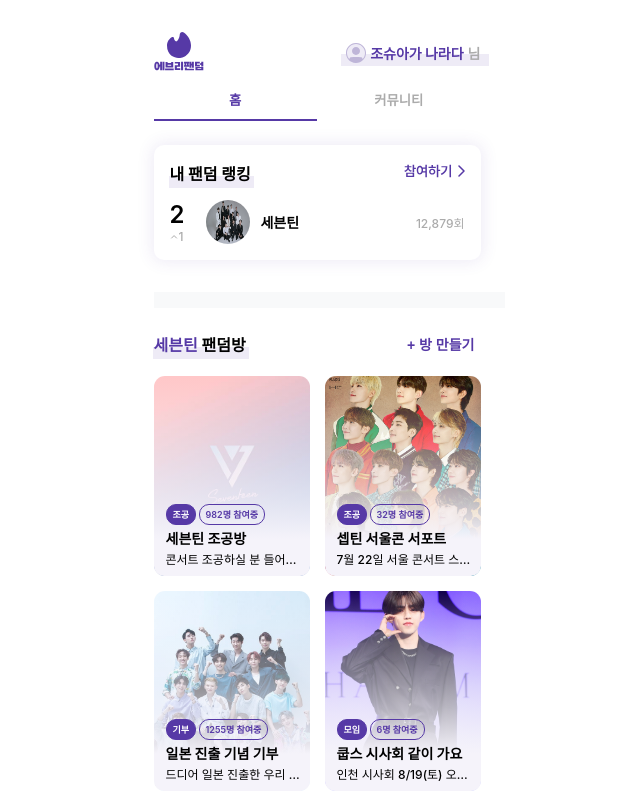
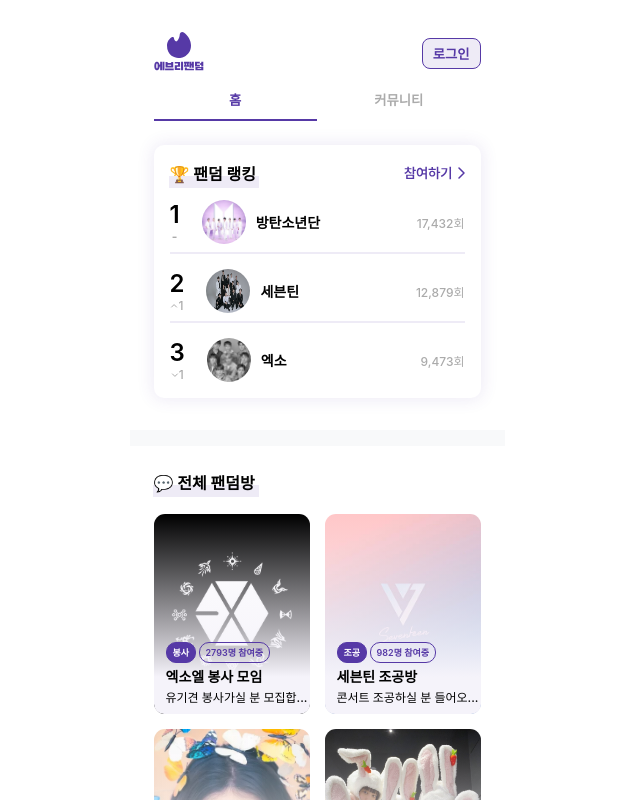
Before and after one commit to Club-PARD/WebETA_client, a React (Create React App) app in the folder eta-front/: page / in a window 1280 px wide. Shown: the top 800 px of the page, without its empty margins (323-963 px from the left). Built offline with nearby package versions, Linux system fonts and the light colour scheme.

Commit message:
Modify Detail

```diff
--- a/eta-front/package.json
+++ b/eta-front/package.json
@@ -6,8 +6,10 @@
     "@testing-library/jest-dom": "^5.17.0",
     "@testing-library/react": "^13.4.0",
     "@testing-library/user-event": "^13.5.0",
+    "axios": "^1.4.0",
     "react": "^18.2.0",
     "react-dom": "^18.2.0",
+    "react-dropdown-select": "^4.10.0",
     "react-kakao-login": "^2.1.1",
     "react-modal": "^3.16.1",
     "react-router-dom": "^6.15.0",
--- a/eta-front/src/components/Home/AfterCommunity.js
+++ b/eta-front/src/components/Home/AfterCommunity.js
@@ -106,7 +106,7 @@
   width: 375px;
   height: 16px;
   background-color: var(--gray-10, #f8f9fa);
-  margin: 12px -24px 0 0;
+  margin: 12px 0 0 -24px;
 `;
 
 const AfterCommunity = () => {
--- a/eta-front/src/components/Home/AfterHome.js
+++ b/eta-front/src/components/Home/AfterHome.js
@@ -87,7 +87,7 @@
   width: 375px;
   height: 16px;
   background-color: var(--gray-10, #f8f9fa);
-  margin: 32px -24px 0 0;
+  margin: 32px 0 0 -24px;
 `;
 
 const CreateButton = styled.button`
--- a/eta-front/src/components/Home/BeforeCommunity.js
+++ b/eta-front/src/components/Home/BeforeCommunity.js
@@ -110,7 +110,7 @@
   width: 375px;
   height: 16px;
   background-color: var(--gray-10, #f8f9fa);
-  margin: 12px -24px 0 0;
+  margin: 12px 0 0 -24px;
 `;
 
 const Modal = styled(modal)`
@@ -119,7 +119,7 @@
   width: 343px;
   border-radius: 10px;
   background-color: #fff;
-  margin: 30% auto;
+  margin: 15% auto;
   padding: 24px;
 `;
 
--- a/eta-front/src/components/Home/BeforeHome.js
+++ b/eta-front/src/components/Home/BeforeHome.js
@@ -67,7 +67,7 @@
   width: 375px;
   height: 16px;
   background-color: var(--gray-10, #f8f9fa);
-  margin: 32px -24px 0 0;
+  margin: 32px 0 0 -24px;
 `;
 
 const FandomList = styled.div`
--- a/eta-front/src/components/Home/useTabs.js
+++ b/eta-front/src/components/Home/useTabs.js
@@ -9,11 +9,11 @@
 const content = [
   {
     tab: "홈",
-    content: currentUser !== null ? <BeforeHome /> : <AfterHome />,
+    content: currentUser === null ? <BeforeHome /> : <AfterHome />,
   },
   {
     tab: "커뮤니티",
-    content: currentUser !== null ? <BeforeCommunity /> : <AfterCommunity />,
+    content: currentUser === null ? <BeforeCommunity /> : <AfterCommunity />,
   },
 ];
 
--- a/eta-front/src/pages/HomePage.js
+++ b/eta-front/src/pages/HomePage.js
@@ -81,7 +81,7 @@
     <HomePageComponent>
       <Row>
         <img src={logo} alt="EveryFandom Logo" />
-        {currentUser !== null ? (
+        {currentUser === null ? (
           <Link to={`/Login`}>
             <LoginButton>로그인</LoginButton>
           </Link>
```
Also changed, not shown: 1 other file (tests, documents, lock files or other folders).
